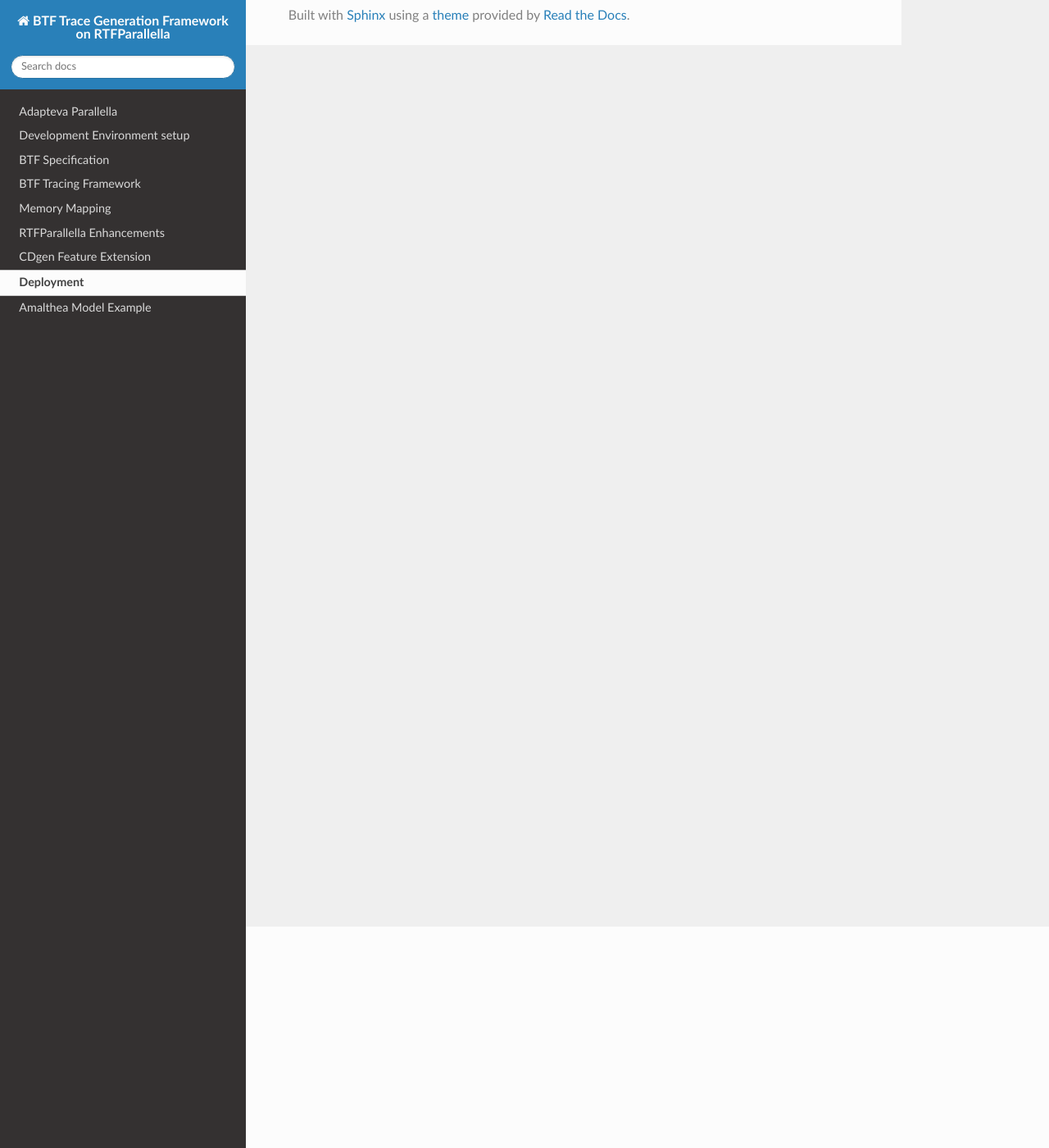
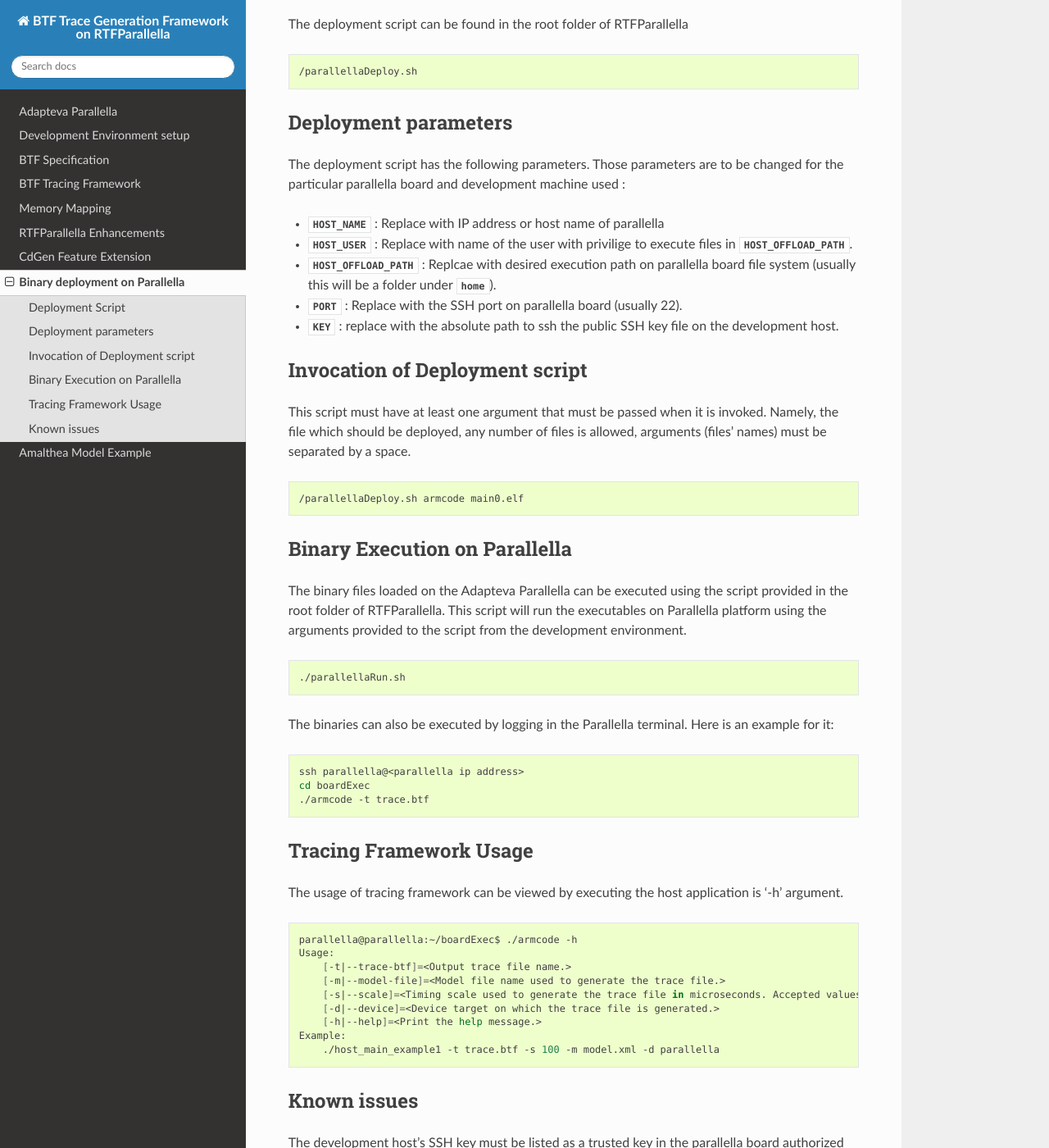
Before and after one commit to anand6105/BTFDoc, a Sphinx documentation site: the page built from source/run.rst, in a window 1280 px wide and 1400 px high, scrolled down 270 px. Shown: the whole window at 82% size. Built offline with Sphinx 7.4.7 and the Read the Docs theme 2.0.0, drawn with Linux system fonts in a browser that asks for light colours; some of the changed text lies outside the part shown.

Commit message:
Adding the content for CdGen extension and deployment of binaries on Parallella

```diff
--- a/source/run.rst
+++ b/source/run.rst
@@ -1,2 +1,87 @@
-Deployment
-==========
+#######################################
+Binary deployment on Parallella
+#######################################
+
+
+This section explains the process of deployment of software executables compiled on the development platforms and executing them on the Adapteva Parallella hardware platform.
+
+
+
+Deployment Script
+------------------------
+
+The deployment script can be found in the root folder of RTFParallella
+
+.. code-block:: bash
+
+   /parallellaDeploy.sh
+
+
+Deployment parameters
+-------------------------
+
+The deployment script has the following parameters. Those parameters are to be changed for the particular parallella board and development machine used :
+
+*	:envvar:`HOST_NAME`			: Replace with IP address or host name of parallella
+*	:envvar:`HOST_USER`			: Replace with name of the user with privilige to execute files in :envvar:`HOST_OFFLOAD_PATH`.
+*	:envvar:`HOST_OFFLOAD_PATH`	: Replcae with desired execution path on parallella board file system (usually this will be a folder under :envvar:`home`).
+*	:envvar:`PORT`				: Replace with the SSH port on parallella board (usually 22).
+*	:envvar:`KEY`				: replace with the absolute path to ssh the public SSH key file on the development host.
+
+Invocation of Deployment script
+--------------------------------------
+
+This script must have at least one argument that must be passed when it is invoked. Namely, the file which should be deployed, any number of files is allowed, arguments (files' names) must be separated by a space.
+
+.. code-block:: bash
+
+   /parallellaDeploy.sh armcode main0.elf
+
+
+Binary Execution on Parallella
+------------------------------
+
+The binary files loaded on the Adapteva Parallella can be executed using the script provided in the root folder of RTFParallella. This script will run the executables on Parallella platform using the arguments provided to the script from the development environment.
+
+.. code-block:: bash
+
+   ./parallellaRun.sh
+
+
+The binaries can also be executed by logging in the Parallella terminal. Here is an example for it:
+
+.. code-block:: bash
+
+    ssh parallella@<parallella ip address>
+    cd boardExec
+    ./armcode -t trace.btf
+
+
+
+
+Tracing Framework Usage
+-----------------------
+
+The usage of tracing framework can be viewed by executing the host application is '-h' argument.
+
+.. code-block:: bash
+
+    parallella@parallella:~/boardExec$ ./armcode -h
+    Usage:
+    	[-t|--trace-btf]=<Output trace file name.>
+    	[-m|--model-file]=<Model file name used to generate the trace file.>
+    	[-s|--scale]=<Timing scale used to generate the trace file in microseconds. Accepted values are 100 and 1000.>
+     	[-d|--device]=<Device target on which the trace file is generated.>
+    	[-h|--help]=<Print the help message.>
+    Example:
+    	./host_main_example1 -t trace.btf -s 100 -m model.xml -d parallella
+
+
+
+Known issues
+-------------------------
+The development host's SSH key must be listed as a trusted key in the parallella board authorized key file
+
+.. code-block:: bash
+
+   ~/.ssh/authorized_keys
```
Also changed, not shown: source/cdgen_ext.rst (+31 -1 lines), images/cdgen_btf.png (added).
